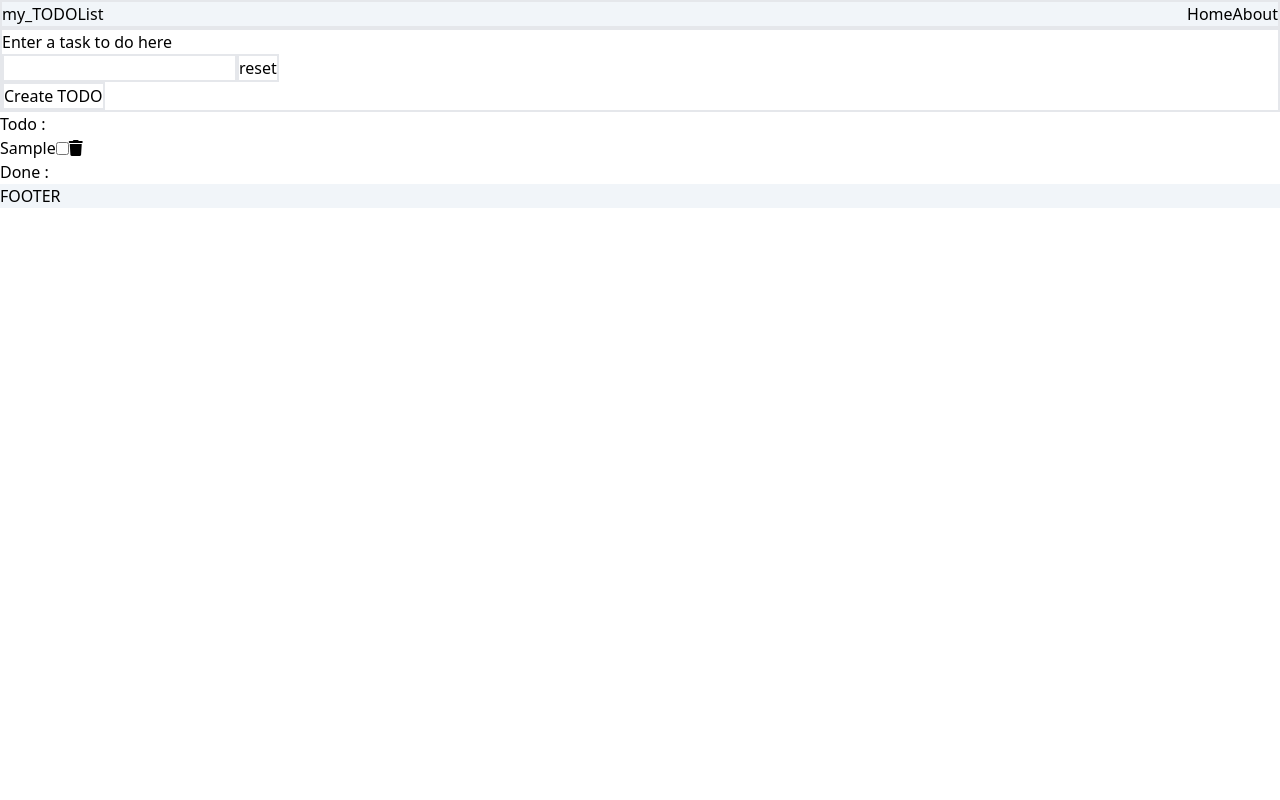
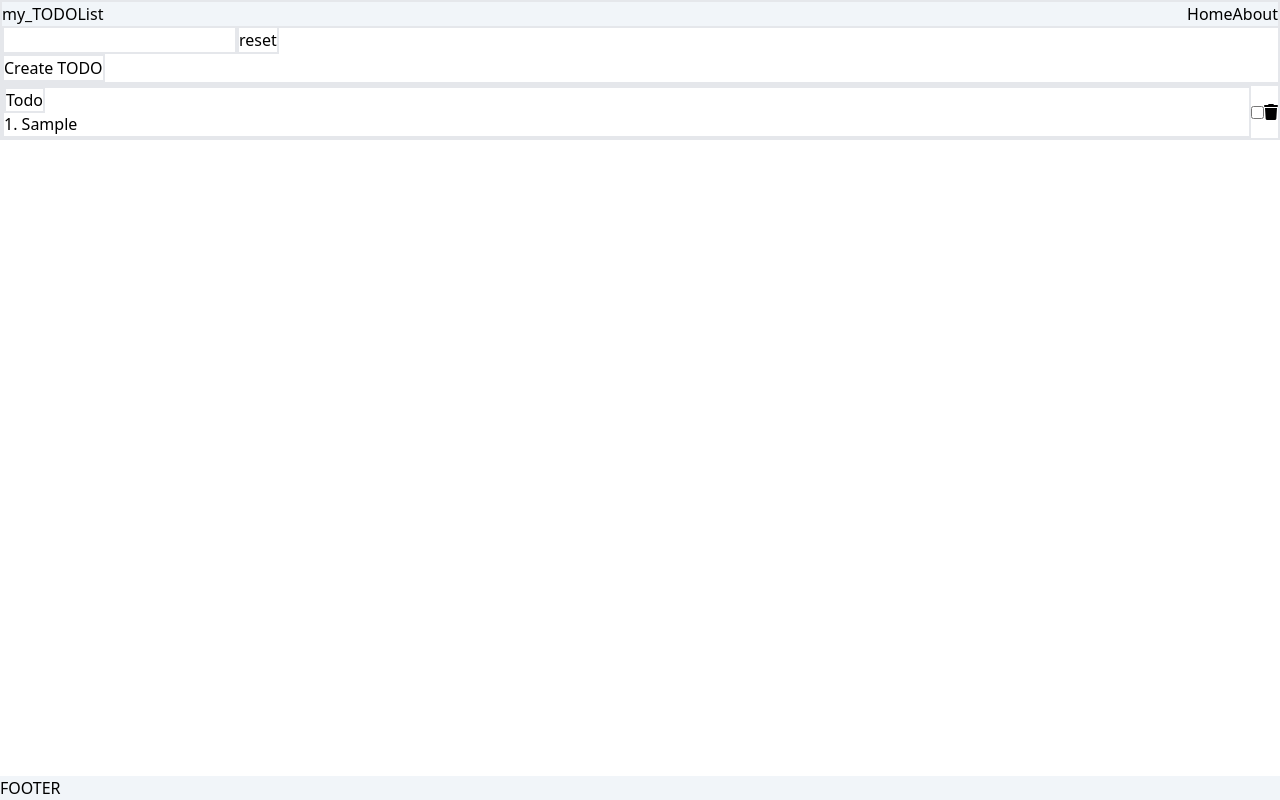
Before and after one commit to lnoel4289/todolist, a React (Vite) app: page / in a window 1280 px wide. Both pictures are taken after typing "Sample" into the empty fields and a click on the button "Create TODO". Built offline with nearby package versions, Linux system fonts and the light colour scheme.

Commit message:
some style

```diff
--- a/src/components/DoneList/index.jsx
+++ b/src/components/DoneList/index.jsx
@@ -11,7 +11,6 @@ const DoneList = () => {
 
   return (
     <div>
-      <h2>Done :</h2>
       <ul>
         {doneList.map((elem, index) => {
           function handleUncheck() {
--- a/src/components/Footer/index.jsx
+++ b/src/components/Footer/index.jsx
@@ -1,7 +1,7 @@
 import React from "react";
 
 const Footer = () => {
-  return <footer className="bg-slate-100">FOOTER</footer>;
+  return <footer className="bg-slate-100 fixed bottom-0 left-0 right-0">FOOTER</footer>;
 };
 
 export default Footer;
--- a/src/components/Header/index.jsx
+++ b/src/components/Header/index.jsx
@@ -2,7 +2,7 @@ import { NavLink } from "react-router-dom";
 
 const Header = () => {
   return (
-    <header className="flex justify-between bg-slate-100 border-2" >
+    <header className="flex justify-between bg-slate-100 border-2 fixed top-0 left-0 right-0" >
       <h1>my_TODOList</h1>
       <nav>
         <ul className="flex">
--- a/src/components/Todo/index.jsx
+++ b/src/components/Todo/index.jsx
@@ -1,7 +1,19 @@
-const Todo = ({ string, isChecked, handleChange, handleDelete, testId }) => {
+const Todo = ({
+  string,
+  isChecked,
+  handleChange,
+  handleDelete,
+  testId,
+  index,
+}) => {
   return (
-    <div data-testid={testId} className="flex">
-      <div>{string}</div>
+    <div data-testid={testId} className="flex justify-between border-2 h-14">
+      <div className="border-2 grow">
+        <span className="border-2">{isChecked ? "Done" : "Todo"}</span>
+        <br />
+        {!isChecked && `${index + 1}. `}
+        {string}
+      </div>
       <div className="flex items-center">
         <input type="checkbox" checked={isChecked} onChange={handleChange} />{" "}
         <i className="fa-solid fa-trash" onClick={handleDelete} />
--- a/src/components/TodoList/index.jsx
+++ b/src/components/TodoList/index.jsx
@@ -9,7 +9,6 @@ const TodoList = () => {
 
   return (
     <div className="">
-      <h2>Todo :</h2>
       <ol>
         {todoList.map((elem, index) => {
           function handleCheck() {
```
